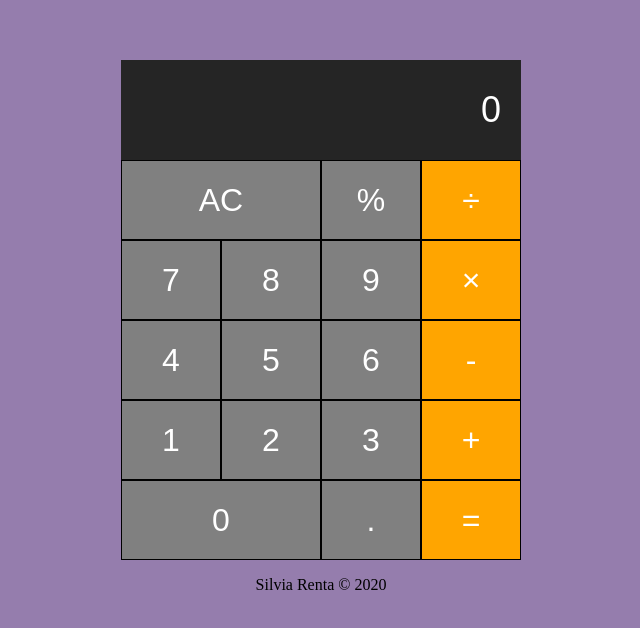
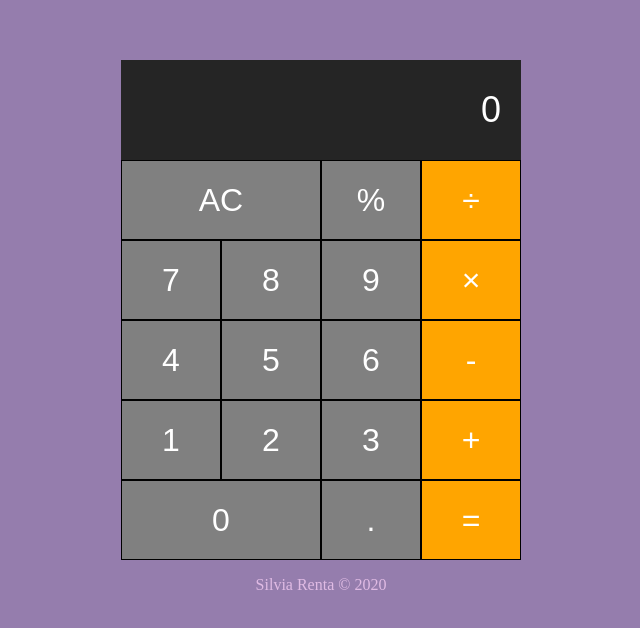
Before and after one commit to shinebright-git/calculator, a plain HTML site: page index.html in a window 1280 px wide. Shown: the part 148-776 px from the top of the page, without its empty margins (319-959 px from the left). Drawn offline with Linux system fonts and the light colour scheme.

Commit message:
Update stylesheet.css

```diff
--- a/stylesheet.css
+++ b/stylesheet.css
@@ -54,3 +54,7 @@ button:hover{
 .operator:hover, .equal-sign:hover{
 	background-color: darkorange;
 }
+
+.name{
+	color: #E0BBE4
+}
```
